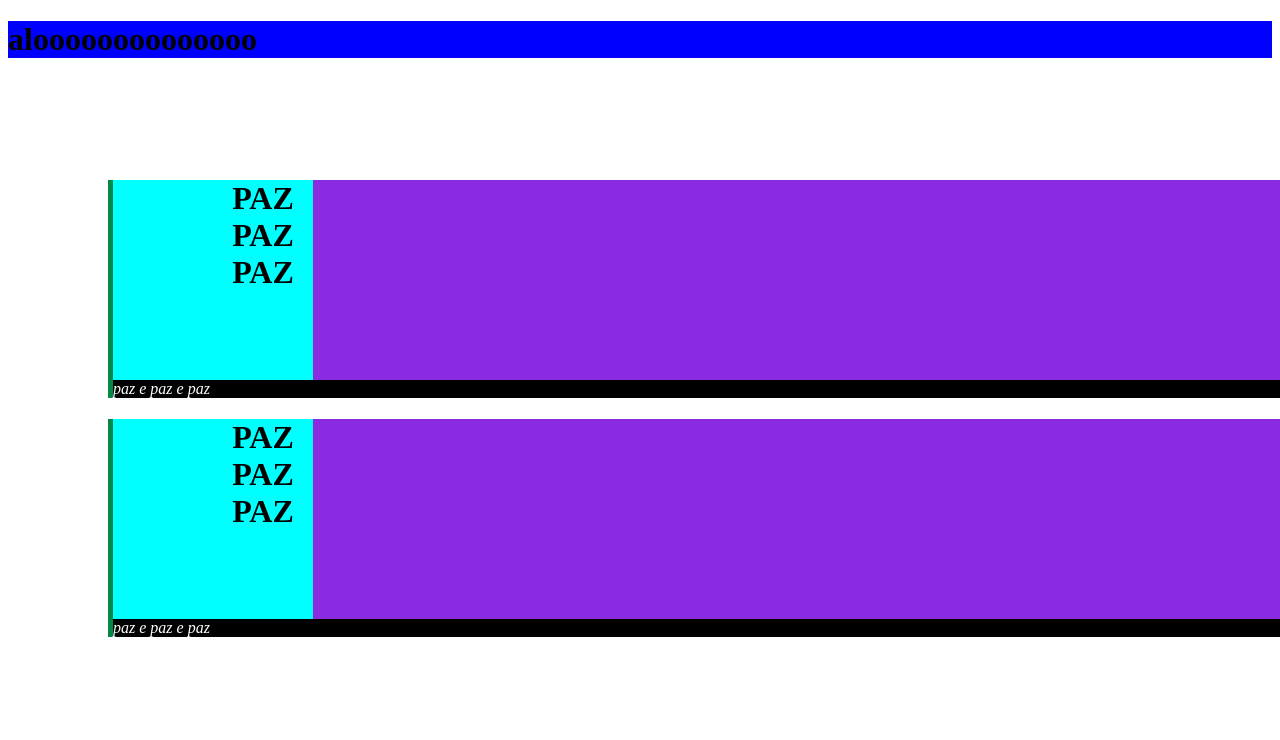
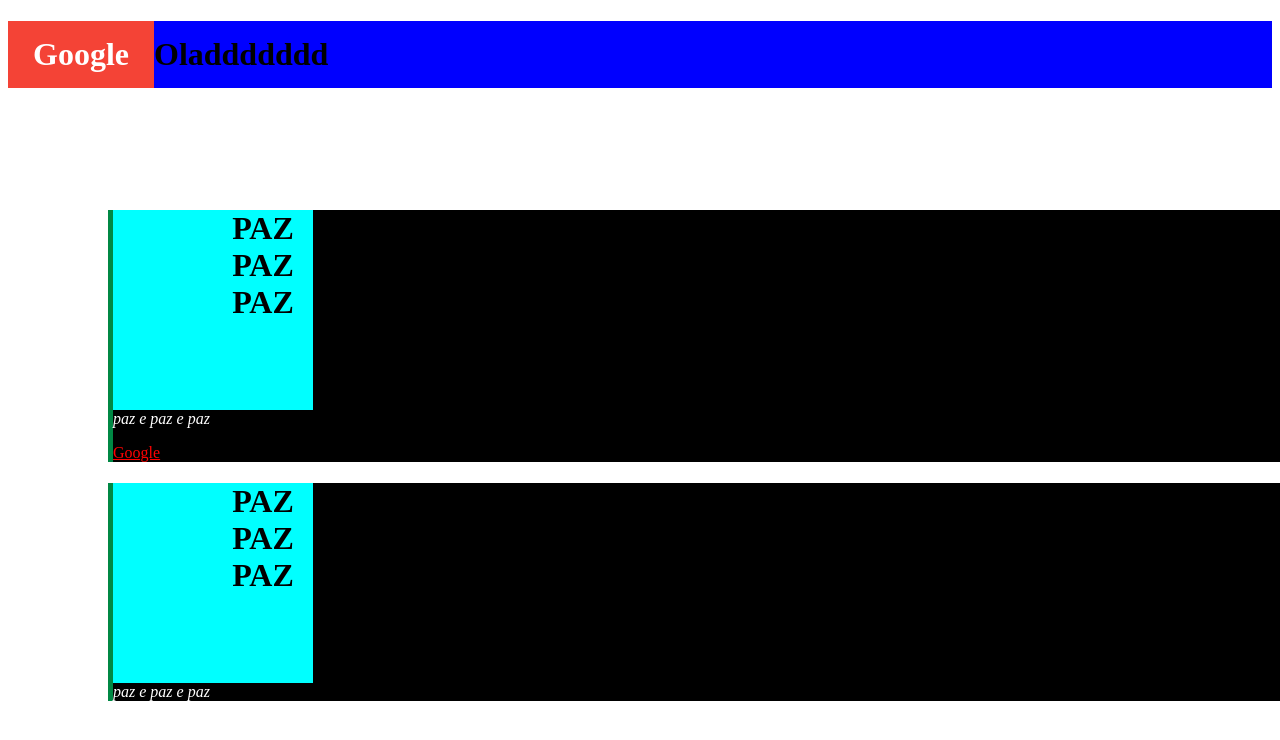
Before and after one commit to PedroJoseCamara/Aprendizado_.CSS, a plain HTML site: page index.html in a window 1280 px wide. Shown: the top 740 px of the page. Drawn offline with Linux system fonts and the light colour scheme.

Commit message:
Progresso

```diff
--- a/index.html
+++ b/index.html
@@ -11,13 +11,14 @@
         </head>
         <body>
             <div>
-                <h1 style="background-color: blue;">aloooooooooooooo </h1> <!-- Outra forma que conseguimos alterar é comentando na prórpira TAG mesmo a alteração da cor ou algo do tipo -->
+                <h1 style="background-color: blue;"><a href="https://www.google.com" target="_blank">Google</a>Oladdddddd</h1> <!-- Outra forma que conseguimos alterar é comentando na prórpira TAG mesmo a alteração da cor ou algo do tipo -->
             </div>
             <div class="container"> <!-- Ao colocar a class"container" logo apos o div, aquilo fará com que a máquina entende que tudo que for escrito lá fará parte do container ou seja, se colocar no CSS para alterar o container de uma determinada cor, aquela cor ficará idenitca para todas as linhas abaixo dele -->
                 <h1 class="titulos">  PAZ PAZ PAZ</h1> <!-- Sempre que definir uma class, todas os itens com classes iguais ficarma da cor selecionada, cor ou alteração na class -->
                 <p class="parágrafos">
                     paz e paz e paz
                 </p>
+            <a href="https://www.google.com" target="_blank">Google</a>
             </div>
             <div class="container">
                 <h1 class="titulos">  PAZ PAZ PAZ</h1> <!-- A forma correta de especificar a linha ou a palvra que é usada na página é atravé do "id" onde definimos apenas um elemento diferente do "class" que é mais de um /// outra informação é que no arquivo .css o "id" tem sua identificação como "#" e não "." igul a identificação do class -->
--- a/style.css
+++ b/style.css
@@ -1,5 +1,10 @@
 body{
     margin: 50  px;
+}
+
+title{
+    background-color: #0000ff;
+    color: black;
 }
 
 .titulos {
@@ -9,19 +14,16 @@ body{
     padding-left: 100px; /*A tag "padding é usada para definir um espaçamento dentro de determinada caixa de mensagem que lá apareça"*/
     width: 100px; /*A tag "width" determina o compriento daquele item a qual se refere */
     height: 200px; /* A tag "height" detrmina a alutra daquele item a qual se refere*/
-
 }
 
 .container {
-    background-color: blueviolet;
+    background-color: rgb(0, 0, 0);
     border-left: #084 5px solid; /*A ta "borda" define uma cor ou algo do tipo para a borda daquela determinada palavra ou setor*/
     display:block; /* A tag "display" é o modo é que ficam os itens em suas separações a tag "DISPLAY FLEX" faz com que a lista ou a informação que esteja na página fica centralizada por assim dizer numa horizontal*/
 
     position: relative; /* O termo "position: relative" ele exerce a função de dar [vida] ao "left,top" para que assim funcione a ordem solicitada*/
     left: 100px; /* Os termos "left, top" são usado pra definiar a distancia em que vc quer deixar da borda aquele determinado item */
     top: 100px; /* Ao definir o "left, top" se tentar inserir o "right, bottom" ele apenas igrnorará as ordens lá apredentada, porém se apagar o left, top e inserir o right bottom ai sim ele entenderá e exercerá uma nova ação*/
-
-
 }
 
 .parágrafos {
@@ -29,12 +31,26 @@ body{
     color: white; /*a tag "color" é usado para mudar a cor do item digitado ou anexado em si*/
     font-style: italic; /*A tag "font-style" ela retorna algumas opções onde voce pode alterar a fonte do que foi escrito*/
     margin-top: 0px;
-    }
+}
 
 
 /*Modificação na cor dos links*/
+
 
 a:link {color:#FF0000;} /*Link ainda não visitado*/
 a:visited{color:#00FF00} /*Link já visitado*/
 a:hover{color:#ff00ff} /*Mouse em cima do link*/
 a:active{color:#0000ff} /*Link Selecionado*/
+
+h1 a:link, a:visited {
+        background-color: #f44336;
+        color: white;
+        padding: 15px 25px;
+        text-align: center;
+        text-decoration:none;
+        display:inline-block;
+      }
+
+      a:hover, a:active {
+        background-color: red;
+      }
```
